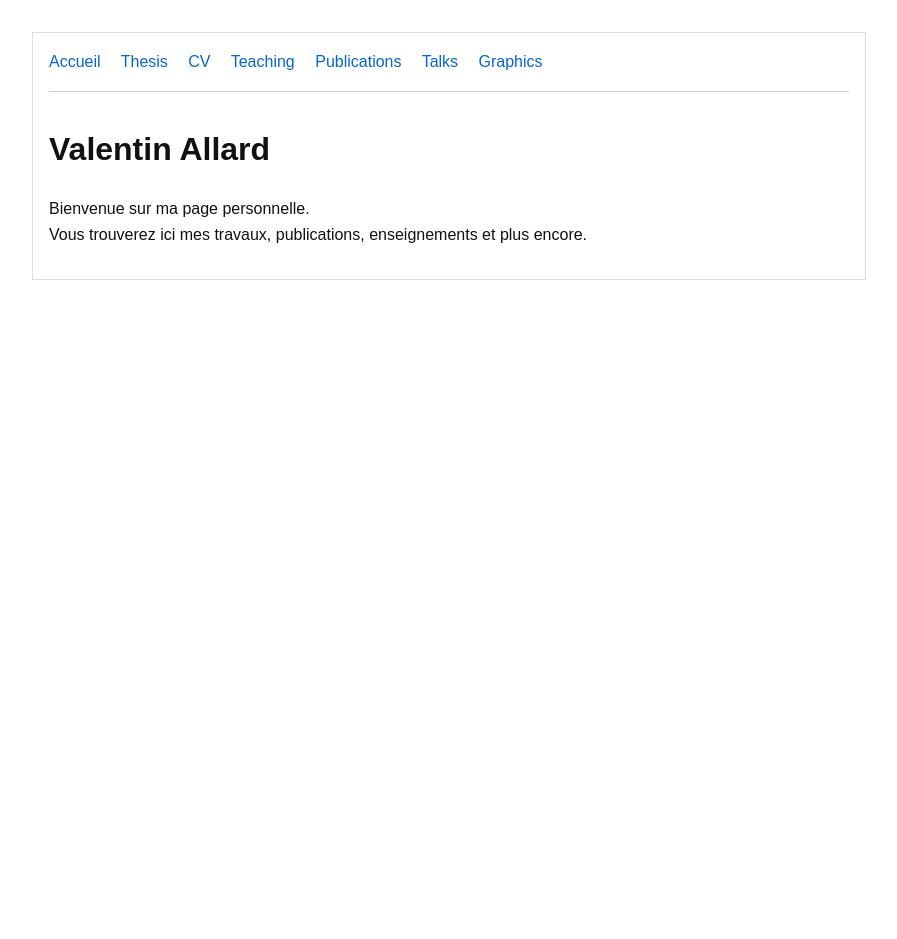
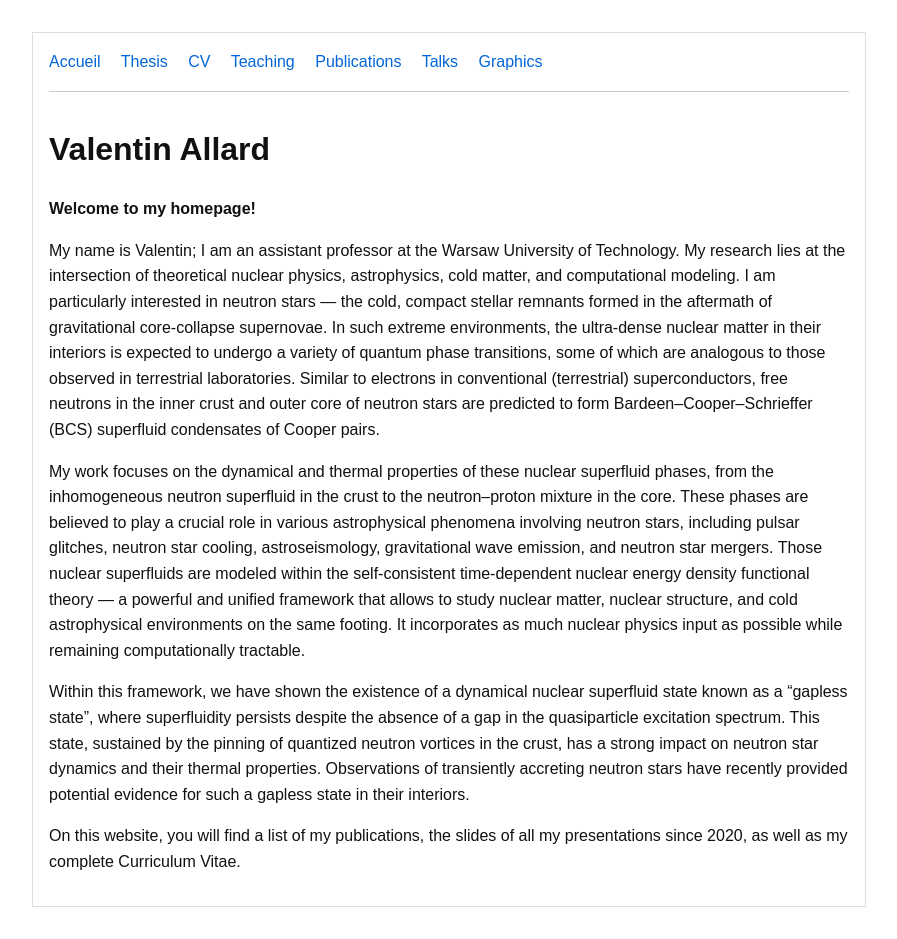
Before and after one commit to V-allard/V-allard.github.io, a Jekyll site: the page built from index.md, in a window 1280 px wide. Shown: the whole page, without its empty margins (191-1088 px from the left). Built offline with Jekyll 4.4.1, drawn with Linux system fonts in a browser that asks for light colours; before the commit the page ends 900 px from its top, so only the background shows below that.

Commit message:
Update index.md

```diff
--- a/index.md
+++ b/index.md
@@ -5,5 +5,12 @@ title: Accueil
 
 # Valentin Allard
 
-Bienvenue sur ma page personnelle.
-Vous trouverez ici mes travaux, publications, enseignements et plus encore.
+**Welcome to my homepage!**
+
+My name is Valentin; I am an assistant professor at the Warsaw University of Technology. My research lies at the intersection of theoretical nuclear physics, astrophysics, cold matter, and computational modeling. I am particularly interested in neutron stars — the cold, compact stellar remnants formed in the aftermath of gravitational core-collapse supernovae. In such extreme environments, the ultra-dense nuclear matter in their interiors is expected to undergo a variety of quantum phase transitions, some of which are analogous to those observed in terrestrial laboratories. Similar to electrons in conventional (terrestrial) superconductors, free neutrons in the inner crust and outer core of neutron stars are predicted to form Bardeen–Cooper–Schrieffer (BCS) superfluid condensates of Cooper pairs.
+
+My work focuses on the dynamical and thermal properties of these nuclear superfluid phases, from the inhomogeneous neutron superfluid in the crust to the neutron–proton mixture in the core. These phases are believed to play a crucial role in various astrophysical phenomena involving neutron stars, including pulsar glitches, neutron star cooling, astroseismology, gravitational wave emission, and neutron star mergers. Those nuclear superfluids are modeled within the self-consistent time-dependent nuclear energy density functional theory — a powerful and unified framework that allows to study nuclear matter, nuclear structure, and cold astrophysical environments on the same footing. It incorporates as much nuclear physics input as possible while remaining computationally tractable.
+
+Within this framework, we have shown the existence of a dynamical nuclear superfluid state known as a “gapless state”, where superfluidity persists despite the absence of a gap in the quasiparticle excitation spectrum. This state, sustained by the pinning of quantized neutron vortices in the crust, has a strong impact on neutron star dynamics and their thermal properties. Observations of transiently accreting neutron stars have recently provided potential evidence for such a gapless state in their interiors.
+
+On this website, you will find a list of my publications, the slides of all my presentations since 2020, as well as my complete Curriculum Vitae.
```
